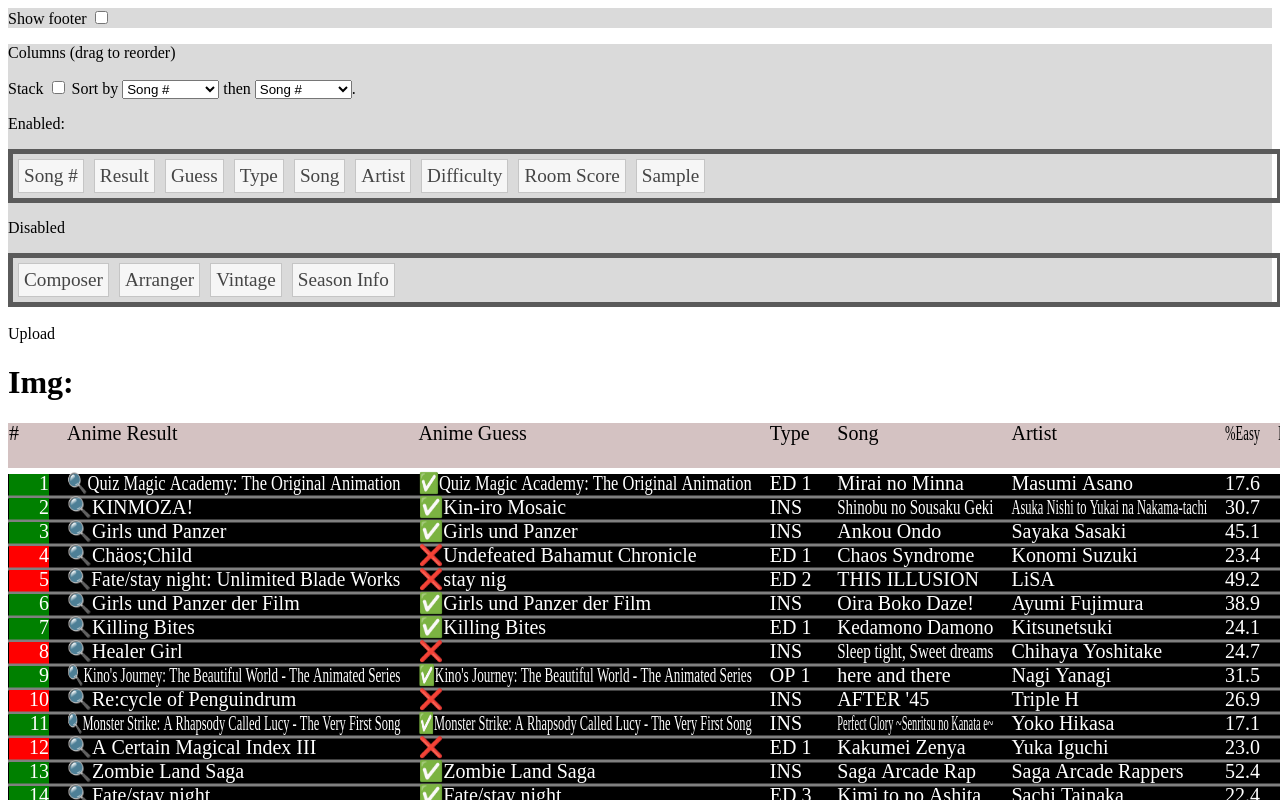
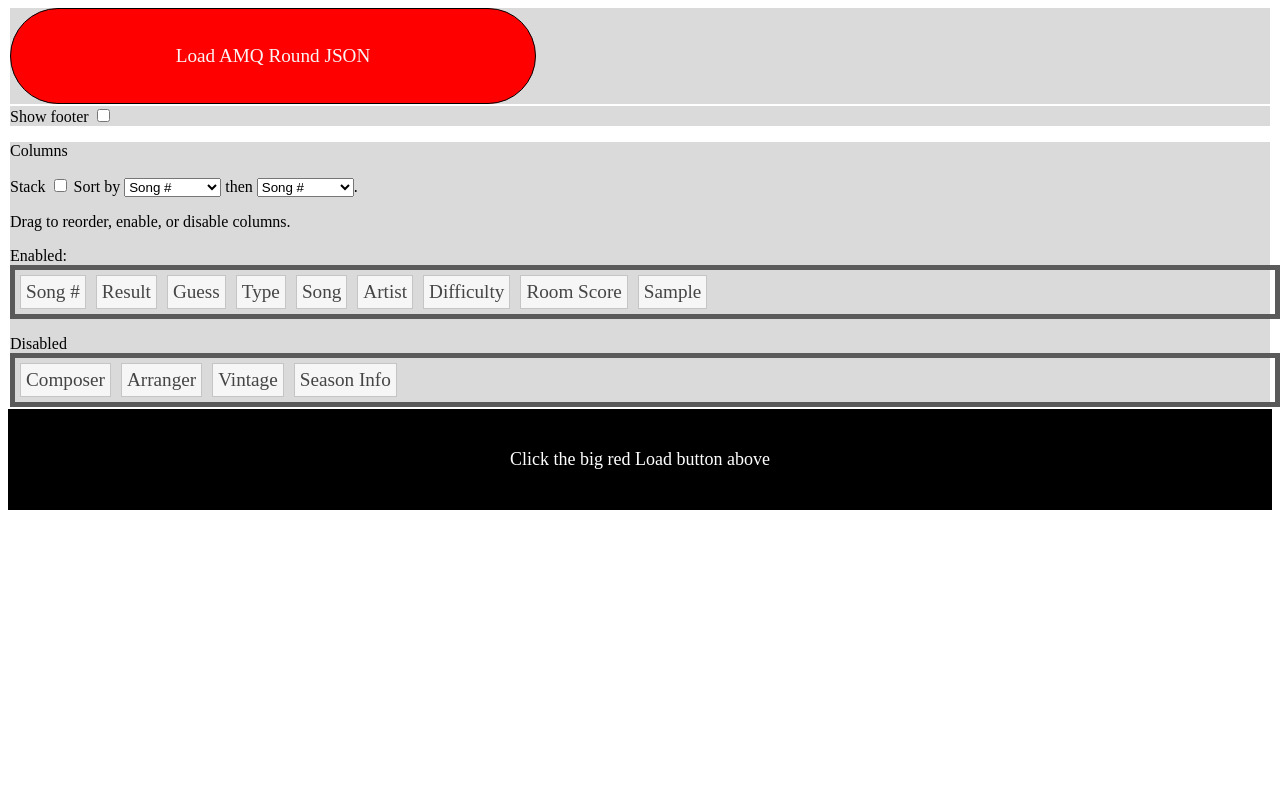
Before and after one commit to linkviii/compare-tags, a plain HTML site: page amq-png/index.html in a window 1280 px wide. Drawn offline with Linux system fonts and the light colour scheme; files that its build step writes are made by us from their sources.

Commit message:
allow actually uploading files

```diff
--- a/amq-png/index.html
+++ b/amq-png/index.html
@@ -22,6 +22,11 @@
     <div id="feedback"> </div>
 
     <form action="about:blank" id="form" target="💾">
+        <div class="group">
+
+            <label for="json-upload" class="custom-file-upload">Load AMQ Round JSON</label>
+            <input type="file" id="json-upload" name="json-upload" accept=".json" />
+        </div>
 
         <div class="group">
             <label for="footerCheck">Show footer </label>
@@ -30,15 +35,17 @@
         </div>
 
         <div class="group">
-            <p>Columns (drag to reorder)</p>
+            <p>Columns</p>
             <label for="stackedCheck">Stack </label>
             <input type="checkbox" id="stackedCheck" />
+
 
             <label for="sorting">Sort by</label>
             <select id="sorting"> <!-- Populated by js --> </select>
             <label for="sorting-2">then</label>
             <select id="sorting-2"> <!-- Populated by js --> </select>.
 
+            <p>Drag to reorder, enable, or disable columns.</p>
             <p>Enabled:</p>
             <ul id="enabledCol" class="connectedSortable">
 
@@ -49,20 +56,27 @@
             </ul>
         </div>
 
-        <br />
-        <div>
-            Upload
-        </div>
+
 
     </form>
 
 
+    <div id="placeholder">
+        Click the big red Load button above
+    </div>
+
+    <div id="outdiv">
+        Right click -> Copy image.
+        <img />
+        <img />
+        <img />
+        <img />
+    </div>
 
 
-
-    <div id="test"></div>
+    <!-- <div id="test"></div>
     <h1>Img:</h1>
-    <img id="canvasImg" />
+    <img id="canvasImg" /> -->
 
 
     <!-- **************************************************** -->
--- a/js/amq-png.js
+++ b/js/amq-png.js
@@ -4,6 +4,8 @@
 import "./jquery.js";
 import "./lib/jquery-ui/jquery-ui.min.js";
 console.log("did it??");
+// ----------------------------------------------------------------------------
+export const usingTestData = false;
 // ----------------------------------------------------------------------------
 $(function () {
     $("#enabledCol, #disabledCol").sortable({
@@ -125,7 +127,7 @@
 const testUrl = "res/20-songs.json";
 // const testUrl = "res/85-songs.json";
 export const testData = await fetch(testUrl).then(response => response.json());
-console.log(testData.songs[8]);
+export let activeData = null;
 const COL_GET_TXT = {
     "Arranger": (s) => s.songInfo.arrangerInfo.name,
     "Artist": (s) => s.songInfo.artist,
@@ -202,10 +204,12 @@
         this.footerUI = $("#footerCheck");
         this.sortUI = $("#sorting");
         this.sortUI2 = $("#sorting-2");
+        this.uploadButton = document.getElementById("json-upload");
         /* Right clicking a <canvas> does not have a copy option.
          * Instead we draw to an offscreen canvas and draw it to the <img>.
          */
-        this.canvasImg = $("#canvasImg");
+        this.outputDiv = $("#outdiv");
+        this.placeholderDiv = $("#placeholder");
         // ------------------------------------------------------------------------
         this.offscreenCanvas = new OffscreenCanvas(100, 100);
         this.pen = new CanvasPen(this.offscreenCanvas.getContext("2d"));
@@ -218,7 +222,8 @@
     /** Must be called to display anything to the screen. */
     async render() {
         let blob = await this.offscreenCanvas.convertToBlob();
-        this.canvasImg[0].src = URL.createObjectURL(blob);
+        const img = $("img", this.outputDiv)[0];
+        img.src = URL.createObjectURL(blob);
     }
     drawLoremIspum() {
         const pen = this.pen;
@@ -278,6 +283,13 @@
         this.render();
     }
     init() {
+        const page = this;
+        this.outputDiv.hide();
+        if (usingTestData) {
+            activeData = testData;
+            this.placeholderDiv.hide();
+            this.outputDiv.show();
+        }
         const columns = {
             "Song #": { startEnabled: true, },
             Result: { startEnabled: true, myBot: "Guess" },
@@ -330,7 +342,18 @@
         initsortui(this.sortUI2);
         // --------------------------------------------------------------------
         const onUIChange = () => {
-            drawRound(testData, 1);
+            drawRound(activeData, 1);
+        };
+        this.uploadButton.onchange = async () => {
+            console.log("upload: onchange");
+            const f = page.uploadButton.files[0];
+            const txt = await f.text();
+            const data = JSON.parse(txt);
+            activeData = data;
+            this.placeholderDiv.hide();
+            this.outputDiv.show();
+            //
+            onUIChange();
         };
         const onSort = () => {
             console.log(["sort", this.sortUI.val(), this.sortUI2.val()]);
@@ -377,8 +400,8 @@
         });
         // this.firstDraw();
         // this.drawLoremIspum();
-        drawRound(testData, 0);
-        console.log(testData);
+        drawRound(activeData, 0);
+        console.log(activeData);
     }
 }
 export const page = new PngPage();
--- a/res/amq-png.css
+++ b/res/amq-png.css
@@ -1,14 +1,20 @@
-  #enabledCol, #disabledCol {
+  p:has(+ #enabledCol, + #disabledCol) {
+    /* background-color: orange; */
+    margin-bottom: 0px;
+  }
+
+  #enabledCol,
+  #disabledCol {
     border: 5px solid #5a5a5a;
     width: 100%;
     min-height: 30px;
     list-style-type: none;
     margin: 0;
     padding: 5px 0 0 0;
-    /* float: left; */
-    margin-right: 10px;
   }
-  #enabledCol li, #disabledCol li {
+
+  #enabledCol li,
+  #disabledCol li {
     margin: 0 5px 5px 5px;
     padding: 5px;
     font-size: 1.2em;
@@ -19,4 +25,35 @@
 
   .group {
     background-color: #dadada;
+    margin: 2px;
+    /* padding: 1px; */
   }
+
+  #json-upload {
+    display: none;
+  }
+
+  .custom-file-upload {
+    border: 1px solid black;
+    background: red;
+    color: #faf4f4;
+    display: block;
+    padding: 36px 12px;
+    cursor: pointer;
+    border-radius: 50px;
+    text-align: center;
+    font-size: larger;
+    max-width: 500px;
+  }
+
+  .custom-file-upload:hover {
+    background-color: rgb(128, 13, 13);
+  }
+
+  #placeholder {
+    background: black;
+    color: white;
+    text-align: center;
+    font-size: large;
+    padding: 40px;
+  }
```
Also changed, not shown: js/amq-png.ts (+45 -7 lines), 1 other file.
